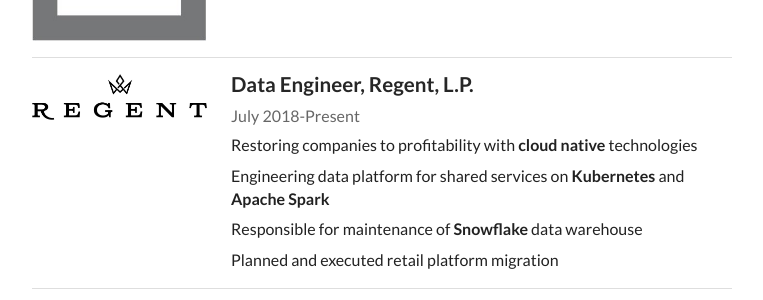
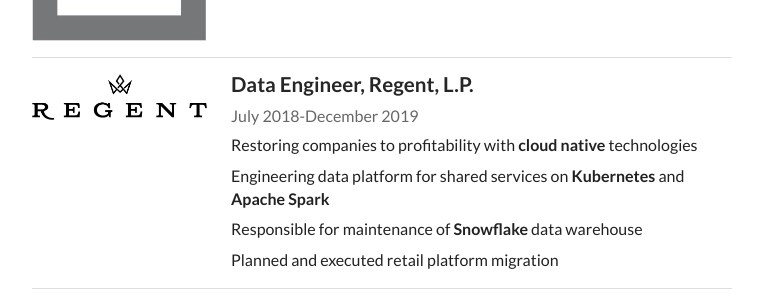
Before and after one commit to ahappypie/ahappypie.github.io, a Jekyll site: the page built from cv/index.html, in a window 1280 px wide and 900 px high, scrolled down 837 px. Shown: the part 154-454 px from the top of the window, without its empty margins (258-1021 px from the left). Built offline with Jekyll 4.4.1, drawn with Linux system fonts in a browser that asks for light colours; nearby versions of some CDN libraries.

Commit message:
Fix Regent dates

```diff
--- a/_includes/experience.html
+++ b/_includes/experience.html
@@ -22,7 +22,7 @@
     </div>
     <div class="content">
       <div class="header">Data Engineer, Regent, L.P.</div>
-      <div class="meta">July 2018-Present</div>
+      <div class="meta">July 2018-December 2019</div>
       <div class="description">
         <p>
           Restoring companies to profitability with <strong>cloud native</strong> technologies
```
